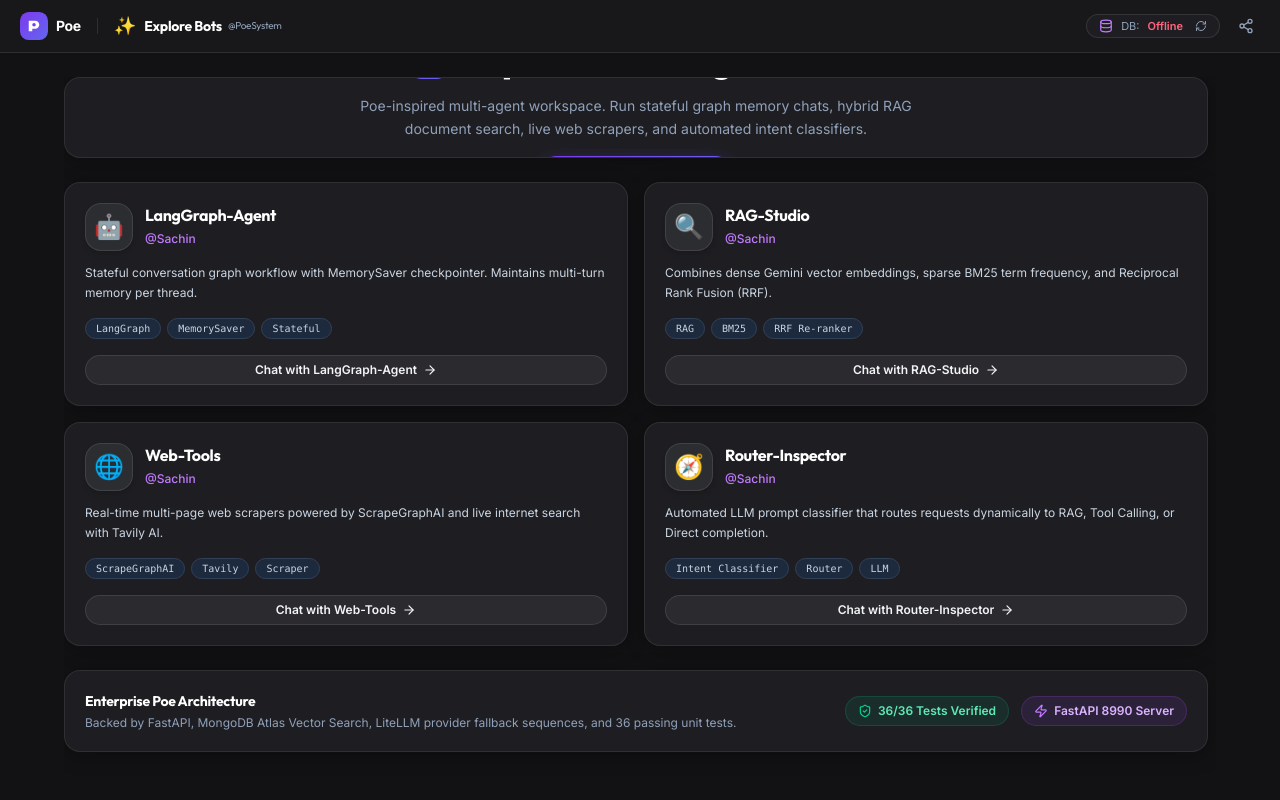
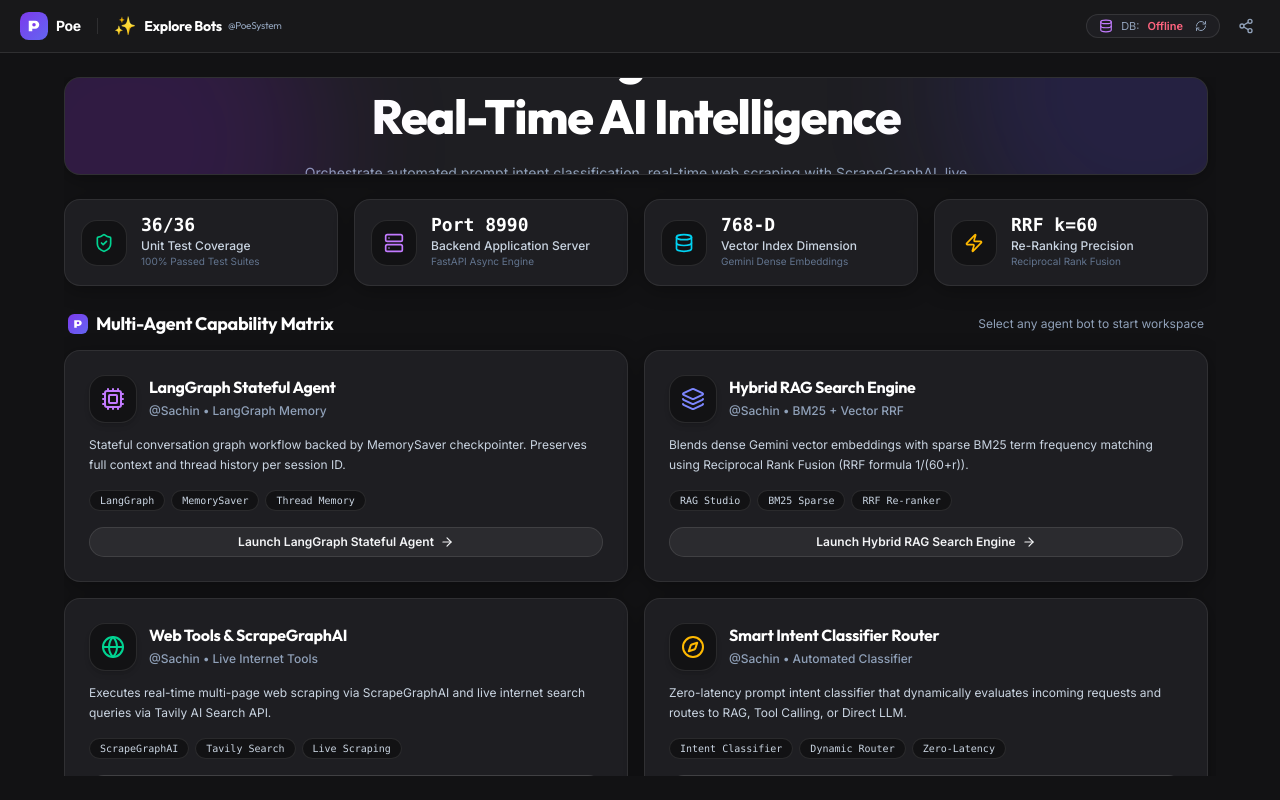
Before and after one commit to Sachinkannan127/Multi-Agent-System, a React (Vite) app in the folder frontend/: page / in a window 1280 px wide. Built offline with nearby package versions, Linux system fonts and the light colour scheme; no server answers.

Commit message:
feat(frontend): elevate Landing page to ultra-professional enterprise AI platform design

```diff
--- a/frontend/src/views/LandingView.jsx
+++ b/frontend/src/views/LandingView.jsx
@@ -1,5 +1,5 @@
 import React from 'react';
-import { ArrowRight, Sparkles, ShieldCheck, Zap } from 'lucide-react';
+import { ArrowRight, Sparkles, ShieldCheck, Zap, Server, Database, Layers, Cpu, Globe, Compass } from 'lucide-react';
 import { PoeLogo } from '../components/common/PoeLogo';
 
 export const LandingView = ({ onSelectTab, onExplore, onLaunch }) => {
@@ -16,76 +16,133 @@
   const bots = [
     {
       id: 'chat',
-      icon: '🤖',
-      name: 'LangGraph-Agent',
-      author: '@Sachin',
-      desc: 'Stateful conversation graph workflow with MemorySaver checkpointer. Maintains multi-turn memory per thread.',
-      tags: ['LangGraph', 'MemorySaver', 'Stateful'],
+      icon: <Cpu className="w-6 h-6 text-purple-400" />,
+      badgeColor: 'bg-purple-500/10 border-purple-500/30 text-purple-300',
+      name: 'LangGraph Stateful Agent',
+      author: '@Sachin • LangGraph Memory',
+      desc: 'Stateful conversation graph workflow backed by MemorySaver checkpointer. Preserves full context and thread history per session ID.',
+      tags: ['LangGraph', 'MemorySaver', 'Thread Memory'],
       route: 'chat',
     },
     {
       id: 'rag',
-      icon: '🔍',
-      name: 'RAG-Studio',
-      author: '@Sachin',
-      desc: 'Combines dense Gemini vector embeddings, sparse BM25 term frequency, and Reciprocal Rank Fusion (RRF).',
-      tags: ['RAG', 'BM25', 'RRF Re-ranker'],
+      icon: <Layers className="w-6 h-6 text-indigo-400" />,
+      badgeColor: 'bg-indigo-500/10 border-indigo-500/30 text-indigo-300',
+      name: 'Hybrid RAG Search Engine',
+      author: '@Sachin • BM25 + Vector RRF',
+      desc: 'Blends dense Gemini vector embeddings with sparse BM25 term frequency matching using Reciprocal Rank Fusion (RRF formula 1/(60+r)).',
+      tags: ['RAG Studio', 'BM25 Sparse', 'RRF Re-ranker'],
       route: 'rag',
     },
     {
       id: 'tools',
-      icon: '🌐',
-      name: 'Web-Tools',
-      author: '@Sachin',
-      desc: 'Real-time multi-page web scrapers powered by ScrapeGraphAI and live internet search with Tavily AI.',
-      tags: ['ScrapeGraphAI', 'Tavily', 'Scraper'],
+      icon: <Globe className="w-6 h-6 text-emerald-400" />,
+      badgeColor: 'bg-emerald-500/10 border-emerald-500/30 text-emerald-300',
+      name: 'Web Tools & ScrapeGraphAI',
+      author: '@Sachin • Live Internet Tools',
+      desc: 'Executes real-time multi-page web scraping via ScrapeGraphAI and live internet search queries via Tavily AI Search API.',
+      tags: ['ScrapeGraphAI', 'Tavily Search', 'Live Scraping'],
       route: 'tools',
     },
     {
       id: 'router',
-      icon: '🧭',
-      name: 'Router-Inspector',
-      author: '@Sachin',
-      desc: 'Automated LLM prompt classifier that routes requests dynamically to RAG, Tool Calling, or Direct completion.',
-      tags: ['Intent Classifier', 'Router', 'LLM'],
+      icon: <Compass className="w-6 h-6 text-amber-400" />,
+      badgeColor: 'bg-amber-500/10 border-amber-500/30 text-amber-300',
+      name: 'Smart Intent Classifier Router',
+      author: '@Sachin • Automated Classifier',
+      desc: 'Zero-latency prompt intent classifier that dynamically evaluates incoming requests and routes to RAG, Tool Calling, or Direct LLM.',
+      tags: ['Intent Classifier', 'Dynamic Router', 'Zero-Latency'],
       route: 'router',
     },
   ];
 
+  const stats = [
+    { label: 'Unit Test Coverage', value: '36/36', desc: '100% Passed Test Suites', icon: ShieldCheck, color: 'text-emerald-400' },
+    { label: 'Backend Application Server', value: 'Port 8990', desc: 'FastAPI Async Engine', icon: Server, color: 'text-purple-400' },
+    { label: 'Vector Index Dimension', value: '768-D', desc: 'Gemini Dense Embeddings', icon: Database, color: 'text-cyan-400' },
+    { label: 'Re-Ranking Precision', value: 'RRF k=60', desc: 'Reciprocal Rank Fusion', icon: Zap, color: 'text-amber-400' },
+  ];
+
   return (
-    <div className="flex-1 flex flex-col gap-6 overflow-y-auto pr-2 pb-6 max-w-6xl mx-auto w-full">
-      {/* Poe Explore Header */}
-      <section className="poe-card p-8 relative overflow-hidden text-center flex flex-col items-center justify-center space-y-4">
-        <div className="flex items-center gap-3">
-          <PoeLogo className="w-10 h-10" />
-          <h1 className="text-3xl md:text-4xl font-extrabold text-white tracking-tight">
-            Explore Multi-Agent Bots
-          </h1>
+    <div className="flex-1 flex flex-col gap-6 overflow-y-auto pr-2 pb-8 max-w-6xl mx-auto w-full">
+      {/* Enterprise AI Hero Header */}
+      <section className="poe-card p-8 md:p-12 relative overflow-hidden text-center flex flex-col items-center justify-center space-y-6">
+        <div className="absolute -top-32 -left-32 w-96 h-96 bg-purple-600/15 rounded-full blur-3xl pointer-events-none"></div>
+        <div className="absolute -bottom-32 -right-32 w-96 h-96 bg-indigo-600/15 rounded-full blur-3xl pointer-events-none"></div>
+
+        <div className="inline-flex items-center gap-2 px-4 py-1.5 rounded-full bg-slate-900 border border-white/10 text-slate-300 text-xs font-semibold uppercase tracking-wider">
+          <Sparkles className="w-3.5 h-3.5 text-amber-400 animate-pulse" />
+          Multi-Agent System v1.0 • Stateful LangGraph & RRF Search
         </div>
 
-        <p className="text-xs md:text-sm text-slate-400 max-w-xl leading-relaxed">
-          Poe-inspired multi-agent workspace. Run stateful graph memory chats, hybrid RAG document search, live web scrapers, and automated intent classifiers.
+        <div className="space-y-3 max-w-3xl">
+          <h1 className="text-4xl md:text-5xl font-extrabold text-white tracking-tight leading-tight">
+            Stateful Multi-Agent Workflows & Real-Time AI Intelligence
+          </h1>
+          <p className="text-xs md:text-sm text-slate-400 max-w-2xl mx-auto leading-relaxed pt-1">
+            Orchestrate automated prompt intent classification, real-time web scraping with ScrapeGraphAI, live internet search with Tavily, and dense vector + BM25 keyword search with Reciprocal Rank Fusion.
           </p>
+        </div>
 
-        <button onClick={() => handleDefaultClick('chat')} className="btn-poe-primary text-sm px-6 py-2.5 shadow-lg cursor-pointer">
-          <span>Start Agent Session</span>
+        <div className="flex flex-wrap items-center justify-center gap-4 pt-2">
+          <button
+            onClick={() => handleDefaultClick('chat')}
+            className="btn-poe-primary text-sm px-8 py-3.5 shadow-xl shadow-purple-900/30 cursor-pointer"
+          >
+            <span>Launch Agent Dashboard</span>
             <ArrowRight className="w-4 h-4" />
           </button>
+          <button
+            onClick={() => handleDefaultClick('tools')}
+            className="btn-poe-pill text-sm px-6 py-3 cursor-pointer"
+          >
+            <Globe className="w-4 h-4 text-emerald-400" />
+            <span>Explore Web Tools</span>
+          </button>
+        </div>
       </section>
 
-      {/* Poe Bot Gallery Grid */}
-      <section className="grid grid-cols-1 md:grid-cols-2 gap-4">
+      {/* Stats Counter Bar */}
+      <section className="grid grid-cols-2 lg:grid-cols-4 gap-4">
+        {stats.map((s, idx) => {
+          const Icon = s.icon;
+          return (
+            <div key={idx} className="poe-card p-4 flex items-center gap-3.5">
+              <div className="p-3 rounded-2xl bg-[#121214] border border-white/10 shrink-0">
+                <Icon className={`w-5 h-5 ${s.color}`} />
+              </div>
+              <div className="min-w-0">
+                <div className="text-lg font-extrabold text-white font-mono leading-none">{s.value}</div>
+                <div className="text-xs font-medium text-slate-300 mt-1 truncate">{s.label}</div>
+                <div className="text-[10px] text-slate-500 truncate">{s.desc}</div>
+              </div>
+            </div>
+          );
+        })}
+      </section>
+
+      {/* Featured Bot Showcase Gallery */}
+      <section className="space-y-3">
+        <div className="flex items-center justify-between px-1">
+          <h2 className="text-lg font-bold text-white flex items-center gap-2">
+            <PoeLogo className="w-5 h-5" />
+            Multi-Agent Capability Matrix
+          </h2>
+          <span className="text-xs text-slate-400">Select any agent bot to start workspace</span>
+        </div>
+
+        <div className="grid grid-cols-1 md:grid-cols-2 gap-4">
           {bots.map((bot) => (
-          <div key={bot.id} className="poe-card p-5 flex flex-col justify-between space-y-4">
+            <div key={bot.id} className="poe-card p-6 flex flex-col justify-between space-y-4 hover:border-purple-500/40 transition">
               <div className="space-y-3">
                 <div className="flex items-start justify-between">
                   <div className="flex items-center gap-3">
-                  <div className="w-12 h-12 rounded-2xl bg-[#2B2D31] border border-white/10 flex items-center justify-center text-2xl shadow-md">
+                    <div className="w-12 h-12 rounded-2xl bg-[#121214] border border-white/10 flex items-center justify-center shrink-0 shadow-md">
                       {bot.icon}
                     </div>
                     <div>
                       <h3 className="text-base font-bold text-white leading-tight">{bot.name}</h3>
-                    <span className="text-xs text-purple-400 font-medium">{bot.author}</span>
+                      <span className="text-xs text-slate-400 font-medium">{bot.author}</span>
                     </div>
                   </div>
                 </div>
@@ -96,7 +153,7 @@
 
                 <div className="flex flex-wrap gap-1.5 pt-1">
                   {bot.tags.map((tag, idx) => (
-                  <span key={idx} className="text-[10px] px-2.5 py-0.5 rounded-full bg-slate-800 text-slate-300 border border-slate-700 font-mono">
+                    <span key={idx} className="text-[10px] px-2.5 py-0.5 rounded-full bg-[#121214] text-slate-300 border border-white/10 font-mono">
                       {tag}
                     </span>
                   ))}
@@ -105,32 +162,13 @@
 
               <button
                 onClick={() => handleDefaultClick(bot.route)}
-              className="btn-poe-pill text-xs w-full justify-center font-semibold py-2 cursor-pointer"
+                className="btn-poe-pill text-xs w-full justify-center font-semibold py-2.5 cursor-pointer"
               >
-              <span>Chat with {bot.name}</span>
+                <span>Launch {bot.name}</span>
                 <ArrowRight className="w-3.5 h-3.5" />
               </button>
             </div>
           ))}
-      </section>
-
-      {/* System Telemetry Banner */}
-      <section className="poe-card p-5 flex flex-col sm:flex-row items-center justify-between gap-4">
-        <div className="space-y-1">
-          <h3 className="text-sm font-bold text-white">Enterprise Poe Architecture</h3>
-          <p className="text-xs text-slate-400">
-            Backed by FastAPI, MongoDB Atlas Vector Search, LiteLLM provider fallback sequences, and 36 passing unit tests.
-          </p>
-        </div>
-        <div className="flex items-center gap-3 shrink-0">
-          <div className="flex items-center gap-1.5 px-3 py-1.5 rounded-full bg-emerald-500/10 border border-emerald-500/20 text-emerald-300 text-xs font-semibold">
-            <ShieldCheck className="w-3.5 h-3.5 text-emerald-400" />
-            36/36 Tests Verified
-          </div>
-          <div className="flex items-center gap-1.5 px-3 py-1.5 rounded-full bg-purple-500/10 border border-purple-500/20 text-purple-300 text-xs font-semibold">
-            <Zap className="w-3.5 h-3.5 text-purple-400" />
-            FastAPI 8990 Server
-          </div>
         </div>
       </section>
     </div>
```
Also changed, not shown: 1 other file (tests, documents, lock files or other folders). Lines whose indentation alone changed are shown as unchanged.
